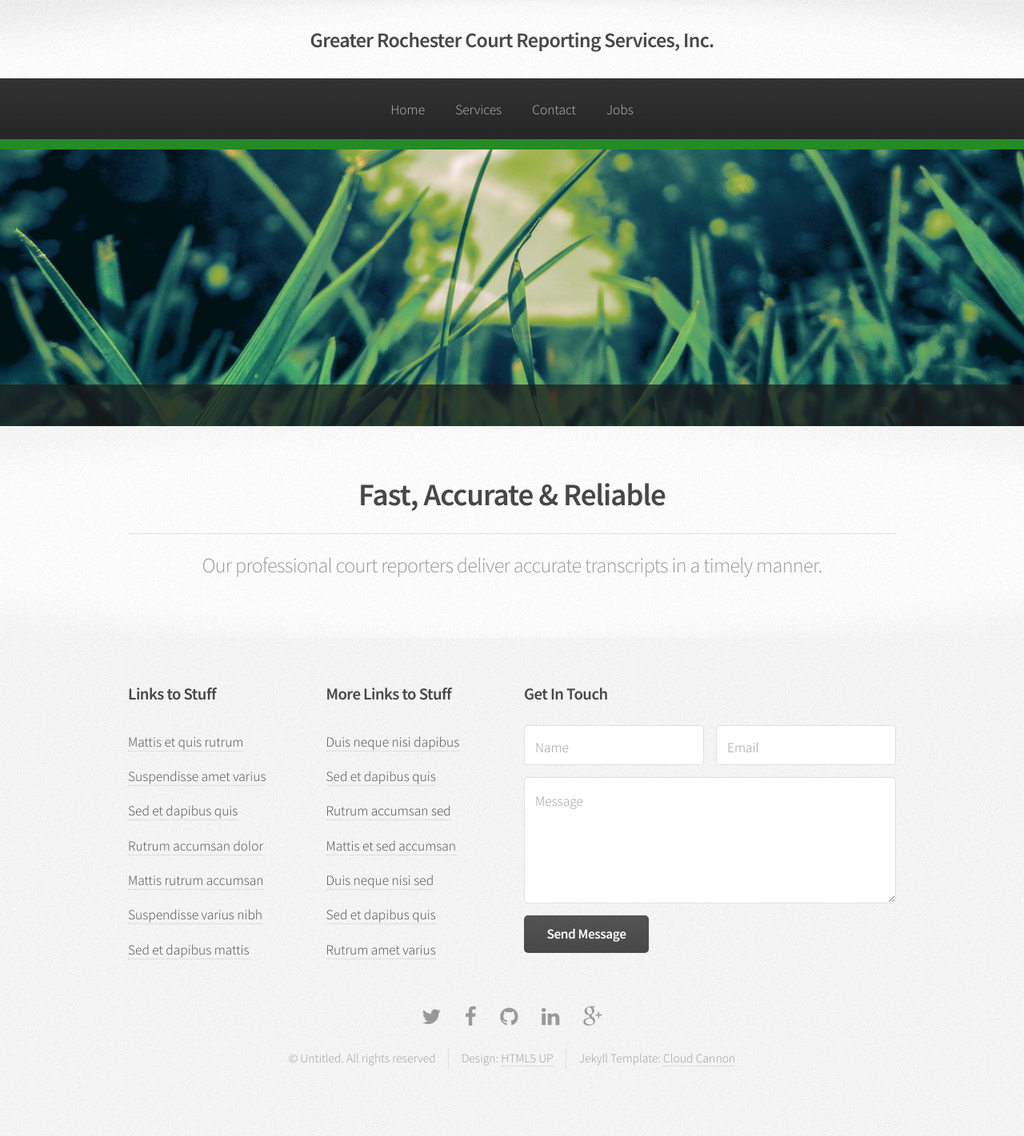
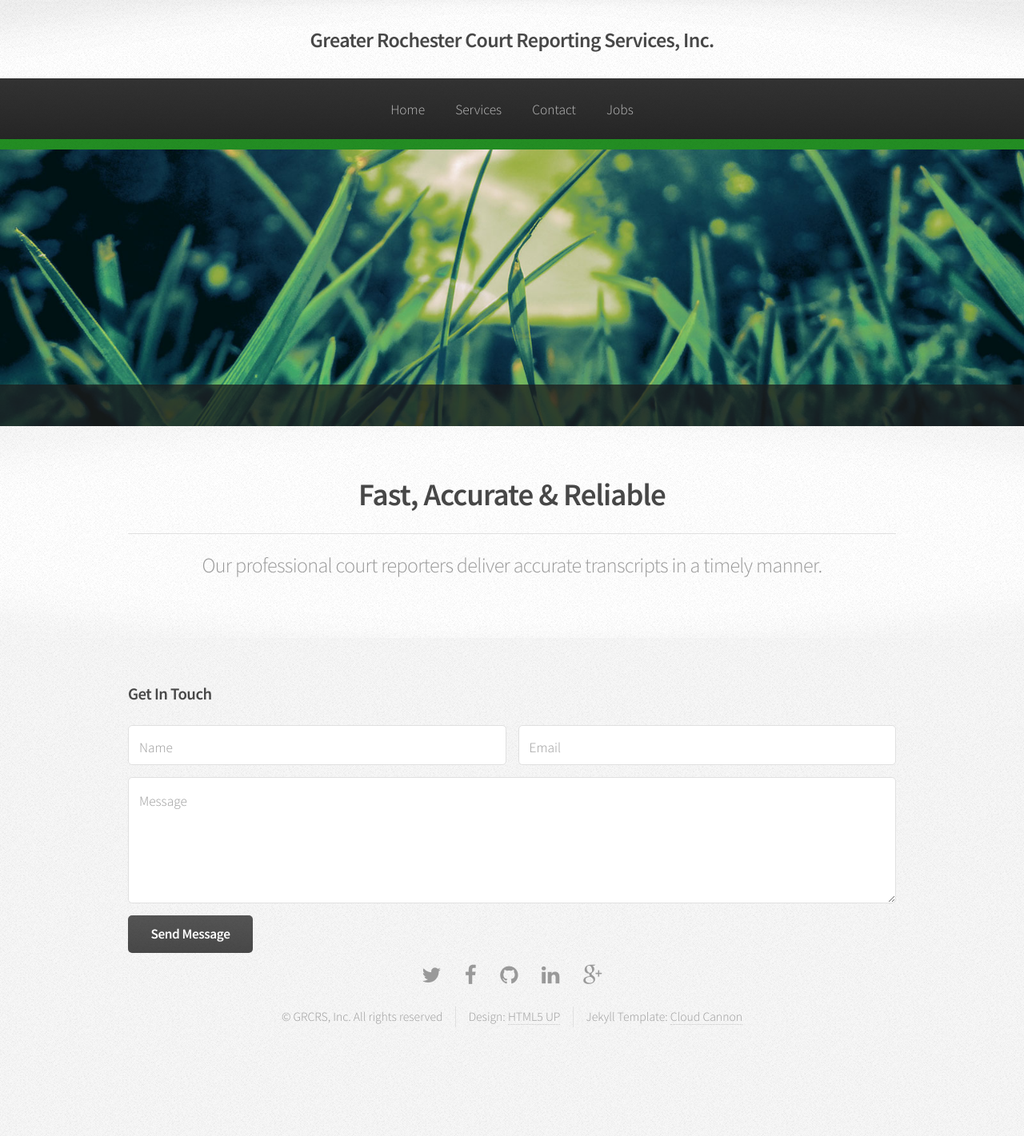
Before and after one commit to loganrath/grcrs, a Jekyll site: the page built from index.html, in a window 1280 px wide. Shown: the whole page at 80% size. Built offline with Jekyll 4.4.1, drawn with Linux system fonts in a browser that asks for light colours; the list of posts is cut into pages by our own code; after the commit the page ends 1368 px from its top, so only the background shows below that.

Commit message:
footer fix

```diff
--- a/_includes/footer.html
+++ b/_includes/footer.html
@@ -2,35 +2,7 @@
 			<div id="footer">
 				<div class="container">
 					<div class="row ">
-						<div class="6u">
-							<div class="row collapse-at-2">
-								<section class="6u">
-									<h3>Links to Stuff</h3>
-									<ul class="links">
-										<li><a href="#">Mattis et quis rutrum</a></li>
-										<li><a href="#">Suspendisse amet varius</a></li>
-										<li><a href="#">Sed et dapibus quis</a></li>
-										<li><a href="#">Rutrum accumsan dolor</a></li>
-										<li><a href="#">Mattis rutrum accumsan</a></li>
-										<li><a href="#">Suspendisse varius nibh</a></li>
-										<li><a href="#">Sed et dapibus mattis</a></li>
-									</ul>
-								</section>
-								<section class="6u">
-									<h3>More Links to Stuff</h3>
-									<ul class="links">
-										<li><a href="#">Duis neque nisi dapibus</a></li>
-										<li><a href="#">Sed et dapibus quis</a></li>
-										<li><a href="#">Rutrum accumsan sed</a></li>
-										<li><a href="#">Mattis et sed accumsan</a></li>
-										<li><a href="#">Duis neque nisi sed</a></li>
-										<li><a href="#">Sed et dapibus quis</a></li>
-										<li><a href="#">Rutrum amet varius</a></li>
-									</ul>
-								</section>
-							</div>
-						</div>
-						<section class="6u">
+						<section class="12u">
 							<h3>Get In Touch</h3>
 							<form>
 								<div class="row half collapse-at-2">
@@ -70,7 +42,7 @@
 				<!-- Copyright -->
 					<div class="copyright">
 						<ul class="menu">
-							<li>&copy; Untitled. All rights reserved</li><li>Design: <a href="http://html5up.net">HTML5 UP</a></li><li> Jekyll Template: <a href="http://cloudcannon.com">Cloud Cannon</a></li>
+							<li>&copy; GRCRS, Inc. All rights reserved</li><li>Design: <a href="http://html5up.net">HTML5 UP</a></li><li> Jekyll Template: <a href="http://cloudcannon.com">Cloud Cannon</a></li>
 						</ul>
 					</div>
 
```
